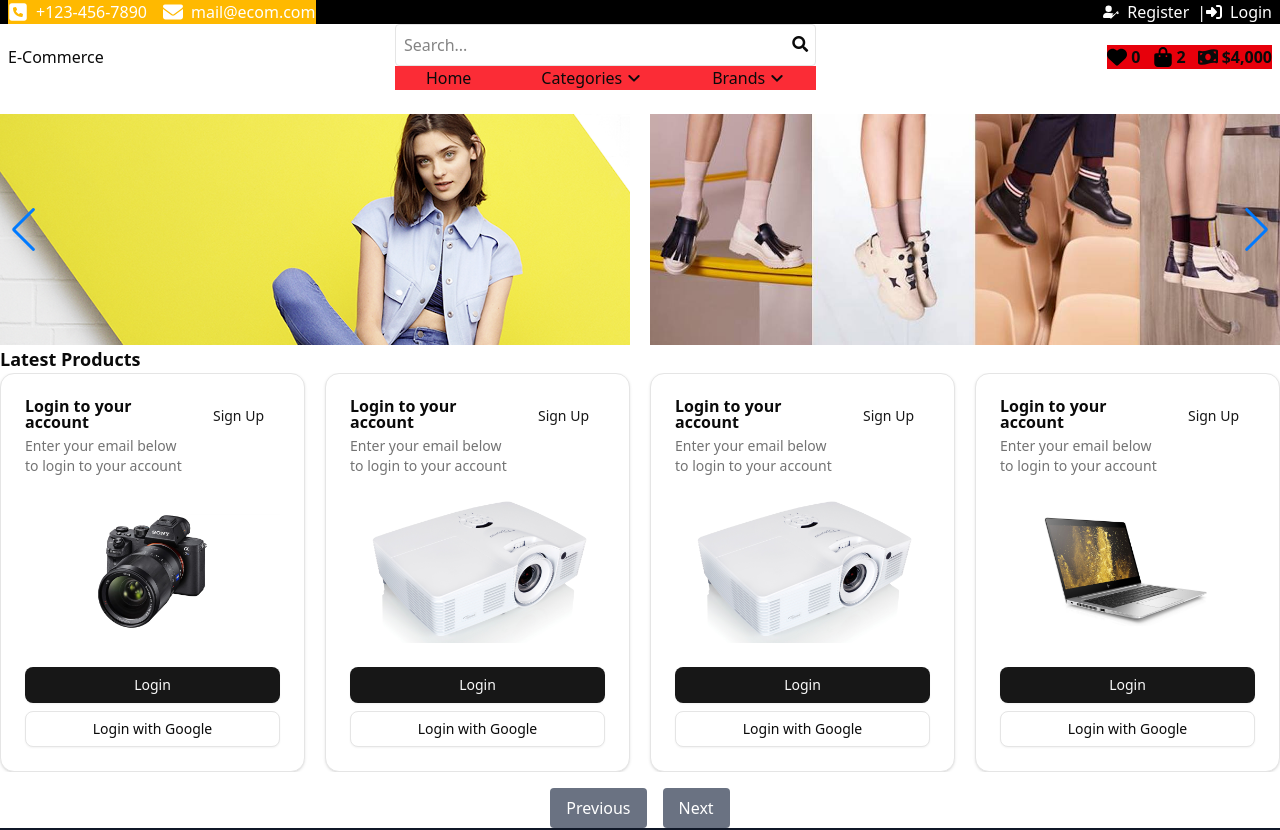
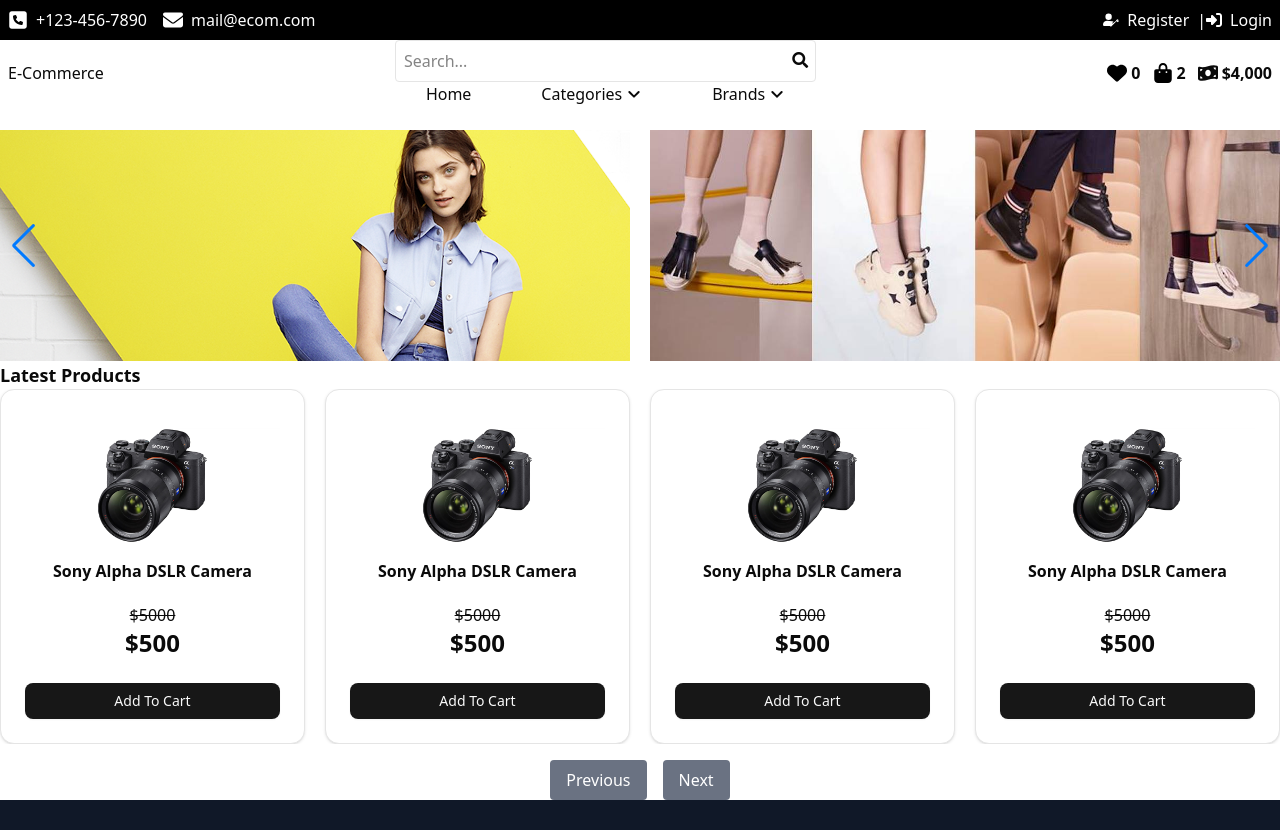
Before and after one commit to PrashrayaPanta/ecommreceshadcnui, a React (Vite) app: page / in a window 1280 px wide. Shown: the top 830 px of the page. Built offline with nearby package versions, Linux system fonts and the light colour scheme.

Commit message:
Added The cart Section

```diff
--- a/src/components/ui/swiper1.jsx
+++ b/src/components/ui/swiper1.jsx
@@ -18,7 +18,6 @@
   CardTitle,
 } from "@/components/ui/card";
 
-
 function SwiperComponentForLatestProducts() {
   const swiperRef = useRef(null);
 
@@ -38,23 +37,28 @@
     <div>
       <Swiper
         spaceBetween={20} // Adjust spacing between slides
-        slidesPerView={4} // Show two slides at a time
         loop={true} // Enable looping of slides
         onSwiper={(swiper) => (swiperRef.current = swiper)} // Store swiper instance in ref
         modules={[Navigation]} // Include Navigation module
+        breakpoints={{
+          // Define breakpoints for responsiveness
+          640: {
+            slidesPerView: 1, // 1 slide for screens >= 640px
+          },
+          768: {
+            slidesPerView: 2, // 2 slides for screens >= 768px
+          },
+          1024: {
+            slidesPerView: 3, // 3 slides for screens >= 1024px
+          },
+          1280: {
+            slidesPerView: 4, // 4 slides for screens >= 1280px
+          },
+        }}
       >
         <SwiperSlide>
           <Card className="w-full max-w-sm">
             <CardHeader>
-              <CardTitle>Login to your account</CardTitle>
-              <CardDescription>
-                Enter your email below to login to your account
-              </CardDescription>
-              <CardAction>
-                <Button variant="link">Sign Up</Button>
-              </CardAction>
-            </CardHeader>
-            <CardContent>
               <Link to="">
                 <img
                   src="../../../image-1.jpg"
@@ -62,13 +66,18 @@
                   className="w-full h-auto"
                 />
               </Link>
+
+              <CardTitle className="text-center">
+                Sony Alpha DSLR Camera
+              </CardTitle>
+            </CardHeader>
+            <CardContent className="text-center">
+              <h1 className="line-through font-extralight">$5000</h1>
+              <h1 className="font-bold text-2xl">$500</h1>
             </CardContent>
             <CardFooter className="flex-col gap-2">
               <Button type="submit" className="w-full">
-                Login
-              </Button>
-              <Button variant="outline" className="w-full">
-                Login with Google
+                Add To Cart
               </Button>
             </CardFooter>
           </Card>
@@ -77,29 +86,25 @@
         <SwiperSlide>
           <Card className="w-full max-w-sm">
             <CardHeader>
-              <CardTitle>Login to your account</CardTitle>
-              <CardDescription>
-                Enter your email below to login to your account
-              </CardDescription>
-              <CardAction>
-                <Button variant="link">Sign Up</Button>
-              </CardAction>
-            </CardHeader>
-            <CardContent>
               <Link to="">
                 <img
-                  src="../../../image-2.jpg"
+                  src="../../../image-1.jpg"
                   alt="Slide 1"
                   className="w-full h-auto"
                 />
               </Link>
+
+              <CardTitle className="text-center">
+                Sony Alpha DSLR Camera
+              </CardTitle>
+            </CardHeader>
+            <CardContent className="text-center">
+              <h1 className="line-through font-extralight">$5000</h1>
+              <h1 className="font-bold text-2xl">$500</h1>
             </CardContent>
             <CardFooter className="flex-col gap-2">
               <Button type="submit" className="w-full">
-                Login
-              </Button>
-              <Button variant="outline" className="w-full">
-                Login with Google
+                Add To Cart
               </Button>
             </CardFooter>
           </Card>
@@ -108,29 +113,25 @@
         <SwiperSlide>
           <Card className="w-full max-w-sm">
             <CardHeader>
-              <CardTitle>Login to your account</CardTitle>
-              <CardDescription>
-                Enter your email below to login to your account
-              </CardDescription>
-              <CardAction>
-                <Button variant="link">Sign Up</Button>
-              </CardAction>
-            </CardHeader>
-            <CardContent>
               <Link to="">
                 <img
-                  src="../../../image-2.jpg"
+                  src="../../../image-1.jpg"
                   alt="Slide 1"
                   className="w-full h-auto"
                 />
               </Link>
+
+              <CardTitle className="text-center">
+                Sony Alpha DSLR Camera
+              </CardTitle>
+            </CardHeader>
+            <CardContent className="text-center">
+              <h1 className="line-through font-extralight">$5000</h1>
+              <h1 className="font-bold text-2xl">$500</h1>
             </CardContent>
             <CardFooter className="flex-col gap-2">
               <Button type="submit" className="w-full">
-                Login
-              </Button>
-              <Button variant="outline" className="w-full">
-                Login with Google
+                Add To Cart
               </Button>
             </CardFooter>
           </Card>
@@ -139,65 +140,56 @@
         <SwiperSlide>
           <Card className="w-full max-w-sm">
             <CardHeader>
-              <CardTitle>Login to your account</CardTitle>
-              <CardDescription>
-                Enter your email below to login to your account
-              </CardDescription>
-              <CardAction>
-                <Button variant="link">Sign Up</Button>
-              </CardAction>
-            </CardHeader>
-            <CardContent>
               <Link to="">
                 <img
-                  src="../../../image-3.jpg"
+                  src="../../../image-1.jpg"
                   alt="Slide 1"
                   className="w-full h-auto"
                 />
               </Link>
+
+              <CardTitle className="text-center">
+                Sony Alpha DSLR Camera
+              </CardTitle>
+            </CardHeader>
+            <CardContent className="text-center">
+              <h1 className="line-through font-extralight">$5000</h1>
+              <h1 className="font-bold text-2xl">$500</h1>
             </CardContent>
             <CardFooter className="flex-col gap-2">
               <Button type="submit" className="w-full">
-                Login
-              </Button>
-              <Button variant="outline" className="w-full">
-                Login with Google
+                Add To Cart
               </Button>
             </CardFooter>
           </Card>
         </SwiperSlide>
 
-           <SwiperSlide>
+        <SwiperSlide>
           <Card className="w-full max-w-sm">
             <CardHeader>
-              <CardTitle>Login to your account</CardTitle>
-              <CardDescription>
-                Enter your email below to login to your account
-              </CardDescription>
-              <CardAction>
-                <Button variant="link">Sign Up</Button>
-              </CardAction>
-            </CardHeader>
-            <CardContent>
               <Link to="">
                 <img
-                  src="../../../image-3.jpg"
+                  src="../../../image-1.jpg"
                   alt="Slide 1"
                   className="w-full h-auto"
                 />
               </Link>
+
+              <CardTitle className="text-center">
+                Sony Alpha DSLR Camera
+              </CardTitle>
+            </CardHeader>
+            <CardContent className="text-center">
+              <h1 className="line-through font-extralight">$5000</h1>
+              <h1 className="font-bold text-2xl">$500</h1>
             </CardContent>
             <CardFooter className="flex-col gap-2">
               <Button type="submit" className="w-full">
-                Login
-              </Button>
-              <Button variant="outline" className="w-full">
-                Login with Google
+                Add To Cart
               </Button>
             </CardFooter>
           </Card>
         </SwiperSlide>
-
       </Swiper>
 
       {/* Previous and Next Buttons */}
--- a/src/pages/Cart.jsx
+++ b/src/pages/Cart.jsx
@@ -1,7 +1,4 @@
 import React, { useState } from "react";
-
-
-
 
 import {
   Sheet,
@@ -14,7 +11,6 @@
 import { Link } from "react-router-dom";
 
 const Cart = () => {
-
   const [open, setOpened] = useState(false);
 
   const [openBrandItem, setopenBrandItem] = useState(false);
@@ -69,10 +65,7 @@
           <nav>
             <ul class="sm:flex sm:gap-2">
               <li class="">
-                <Link
-                  to="/register"
-                  class="flex items-center justify-center"
-                >
+                <Link to="/register" class="flex items-center justify-center">
                   <svg
                     xmlns="http://www.w3.org/2000/svg"
                     class="w-4 h-4 me-2 fill-current"
@@ -121,7 +114,7 @@
               </form>
 
               <nav>
-                <ul class=" bg-red-500 justify-around gap-2 hidden md:flex">
+                <ul class="  justify-around gap-2 hidden md:flex">
                   <li>
                     <a href="">Home</a>
                   </li>
@@ -370,87 +363,126 @@
         </Sheet>
       </header>
 
-      <main class="flex-grow py-6">
-        <h2 class="text-center text-2xl font-bold mb-6">Shopping Cart</h2>
-        <div class="bg-white shadow rounded-lg p-6 overflow-auto">
-          <table class="w-full text-left border-collapse">
-            <thead>
-              <tr class="border-b">
-                <th class="py-2">Product</th>
-                <th class="py-2">Price</th>
-                <th class="py-2">Qty</th>
-                <th class="py-2">Amount</th>
-                <th class="py-2"></th>
+
+                      {/* Cart Section */}
+    <div class="container mx-auto px-4 py-8">
+        <div class="max-w-4xl mx-auto bg-white rounded-xl shadow-sm overflow-hidden">
+            <div class="p-6">
+                <h1 class="text-3xl font-bold text-gray-800 mb-2">Your Shopping Cart</h1>
+                <p class="text-gray-600 mb-6">Review your items before checkout</p>
+
+                <div class="overflow-x-auto">
+                    <table class="cart-table w-full">
+                        <thead class="bg-gray-100">
+                            <tr>
+                                <th class="text-left py-3 px-4 font-semibold text-gray-700">Product</th>
+                                <th class="text-left py-3 px-4 font-semibold text-gray-700">Price</th>
+                                <th class="text-left py-3 px-4 font-semibold text-gray-700">Qty</th>
+                                <th class="text-left py-3 px-4 font-semibold text-gray-700">Amount</th>
+                                <th class="text-left py-3 px-4 font-semibold text-gray-700"></th>
                             </tr>
                         </thead>
-            <tbody>
-              <tr class="border-b">
-                <td class="py-4 flex flex-col sm:flex-row items-center">
-                  <img
-                    src="images/image-2.jpg"
-                    class="w-16 h-16 object-cover mb-2 sm:mb-0 sm:mr-4"
-                  />
-                  <span>Optoma 4K HDR Projector</span>
+                        <tbody class="divide-y divide-gray-200">
+                            <tr class="transition-colors duration-150">
+                                <td class="py-4 px-4">
+                                    <div class="flex items-center">
+                                        <img src="https://images.unsplash.com/photo-1626808642875-0aa545482dfb?ixlib=rb-4.0.3&ixid=M3wxMjA3fDB8MHxwaG90by1wYWdlfHx8fGVufDB8fHx8fA%3D%3D&auto=format&fit=crop&w=300&q=80"
+                                             class="w-16 h-16 object-contain rounded-lg border mr-4"/>
+                                        <span class="font-medium text-gray-800">Optoma 4K HDR Projector</span>
+                                    </div>
                                 </td>
-                <td class="py-4">$1,500</td>
-                <td class="py-4">
-                  <input
-                    type="number"
-                    min="1"
-                    value="1"
-                    class="border border-gray-300 rounded px-2 py-1 w-16"
-                  />
+                                <td class="py-4 px-4 font-medium text-gray-800">$1,500</td>
+                                <td class="py-4 px-4">
+                                    <input type="number" min="1" value="1"
+                                           class="w-20 border border-gray-300 rounded-lg py-2 px-3 text-center focus:ring-primary focus:border-primary"/>
                                 </td>
-                <td class="py-4">$1,500</td>
-                <td class="py-4">
-                  <button class="text-red-500">
-                    <i class="fas fa-times"></i>
+                                <td class="py-4 px-4 font-medium text-gray-800">$1,500</td>
+                                <td class="py-4 px-4">
+                                    <button class="text-danger hover:text-red-700 transition-colors">
+                                        <i class="fas fa-times text-xl"></i>
                                     </button>
                                 </td>
                             </tr>
-              <tr class="border-b">
-                <td class="py-4 flex flex-col sm:flex-row items-center">
-                  <img
-                    src="images/image-3.jpg"
-                    class="w-16 h-16 object-cover mb-2 sm:mb-0 sm:mr-4"
-                  />
-                  <span>HP Envy Specter 360</span>
+                            <tr class="transition-colors duration-150">
+                                <td class="py-4 px-4">
+                                    <div class="flex items-center">
+                                        <img src="https://images.unsplash.com/photo-1584438784894-089d6a62b8fa?ixlib=rb-4.0.3&ixid=M3wxMjA3fDB8MHxwaG90by1wYWdlfHx8fGVufDB8fHx8fA%3D%3D&auto=format&fit=crop&w=300&q=80"
+                                             class="w-16 h-16 object-contain rounded-lg border mr-4"/>
+                                        <span class="font-medium text-gray-800">HP Envy Specter 360</span>
+                                    </div>
                                 </td>
-                <td class="py-4">$2,500</td>
-                <td class="py-4">
-                  <input
-                    type="number"
-                    min="1"
-                    value="1"
-                    class="border border-gray-300 rounded px-2 py-1 w-16"
-                  />
+                                <td class="py-4 px-4 font-medium text-gray-800">$2,500</td>
+                                <td class="py-4 px-4">
+                                    <input type="number" min="1" value="1"
+                                           class="w-20 border border-gray-300 rounded-lg py-2 px-3 text-center focus:ring-primary focus:border-primary"/>
                                 </td>
-                <td class="py-4">$2,500</td>
-                <td class="py-4">
-                  <button class="text-red-500">
-                    <i class="fas fa-times"></i>
+                                <td class="py-4 px-4 font-medium text-gray-800">$2,500</td>
+                                <td class="py-4 px-4">
+                                    <button class="text-danger hover:text-red-700 transition-colors">
+                                        <i class="fas fa-times text-xl"></i>
                                     </button>
                                 </td>
                             </tr>
                         </tbody>
-            <tfoot>
+                        <tfoot class="bg-gray-50">
                             <tr>
-                <th colspan="3" class="text-right py-4">
-                  Total
-                </th>
-                <th class="py-4">$4,000</th>
-                <th></th>
+                                <th colspan="3" class="text-right py-4 px-4 font-semibold text-gray-700">Total</th>
+                                <th class="py-4 px-4 font-semibold text-gray-800">$4,000</th>
+                                <th class="py-4 px-4"></th>
                             </tr>
                         </tfoot>
                     </table>
-          <div class="text-right mt-4">
-            <button class="bg-gray-300 px-4 py-2 rounded mr-3">Update</button>
-            <a href="#" class="bg-green-500 text-white px-4 py-2 rounded">
-              Checkout
-            </a>
+                </div>
+
+                <div class="mt-6 flex flex-col sm:flex-row justify-end gap-3">
+                    <button class="px-5 py-2.5 border hover:bg-red-600   rounded-lg  font-medium">
+                        <i class="fas fa-sync-alt mr-2"></i> Update Cart
+                    </button>
+                    <button class="px-5 py-2.5   hover:bg-red-500  rounded-lg  flex items-center">
+                        <i class="fas fa-shopping-cart mr-2"></i> Proceed to Checkout
+                    </button>
                 </div>
             </div>
-      </main>
+        </div>
+
+        <div class="max-w-4xl mx-auto mt-8 grid grid-cols-1 md:grid-cols-3 gap-6">
+            <div class="bg-white p-5 rounded-xl shadow-sm">
+                <div class="flex items-start">
+                    <div class="bg-blue-100 p-3 rounded-lg mr-4">
+                        <i class="fas fa-shipping-fast text-primary text-xl"></i>
+                    </div>
+                    <div>
+                        <h3 class="font-bold text-gray-800 mb-1">Free Shipping</h3>
+                        <p class="text-gray-600 text-sm">On orders over $100</p>
+                    </div>
+                </div>
+            </div>
+
+            <div class="bg-white p-5 rounded-xl shadow-sm">
+                <div class="flex items-start">
+                    <div class="bg-green-100 p-3 rounded-lg mr-4">
+                        <i class="fas fa-undo text-success text-xl"></i>
+                    </div>
+                    <div>
+                        <h3 class="font-bold text-gray-800 mb-1">Easy Returns</h3>
+                        <p class="text-gray-600 text-sm">30-day satisfaction guarantee</p>
+                    </div>
+                </div>
+            </div>
+
+            <div class="bg-white p-5 rounded-xl shadow-sm">
+                <div class="flex items-start">
+                    <div class="bg-purple-100 p-3 rounded-lg mr-4">
+                        <i class="fas fa-shield-alt text-purple-600 text-xl"></i>
+                    </div>
+                    <div>
+                        <h3 class="font-bold text-gray-800 mb-1">Secure Checkout</h3>
+                        <p class="text-gray-600 text-sm">SSL encrypted payment</p>
+                    </div>
+                </div>
+            </div>
+        </div>
+    </div>
 
       <footer class="bg-gray-900 text-white pt-12 pb-6">
         <div class="container mx-auto px-4">
--- a/src/pages/Home.jsx
+++ b/src/pages/Home.jsx
@@ -48,9 +48,9 @@
     <div>
       <header>
         {/* <!-- Top Nav Bar --> */}
-        <div class="sm:flex sm:justify-between sm:items-center sm:px-2 text-white bg-black">
+        <div class="sm:flex sm:justify-between sm:items-center sm:px-2 text-white bg-black p-2">
           <nav>
-            <ul class="sm:flex gap-4 bg-amber-400">
+            <ul class="sm:flex gap-4">
               <li class="">
                 <a
                   href="tel:+123-456-7890"
@@ -114,6 +114,10 @@
           </nav>
         </div>
 
+
+
+        {/* Lower Than top nav bar */}
+
         <div class="md:flex  md:items-center md:justify-between px-2">
           <Link to="/" class=" block text-center">
             E-Commerce
@@ -135,7 +139,7 @@
               </form>
 
               <nav>
-                <ul class=" bg-red-500 justify-around gap-2 hidden md:flex">
+                <ul class="justify-around gap-2 hidden md:flex">
                   <li>
                     <Link to="">Home</Link>
                   </li>
@@ -212,7 +216,7 @@
             </div>
           </div>
 
-          <div class="bg-red-600 flex gap-3 justify-center">
+          <div class="flex gap-3 justify-center">
             <a href="#" class="flex items-center gap-1 hover:fill-pink-400">
               <svg
                 xmlns="http://www.w3.org/2000/svg"
--- a/src/pages/Login.jsx
+++ b/src/pages/Login.jsx
@@ -134,7 +134,7 @@
               </form>
 
               <nav>
-                <ul class=" bg-red-500 justify-around gap-2 hidden md:flex">
+                <ul class="  justify-around gap-2 hidden md:flex">
                   <li>
                     <a href="">Home</a>
                   </li>
@@ -211,7 +211,7 @@
             </div>
           </div>
 
-          <div class="bg-red-600 flex gap-3 justify-center">
+          <div class="flex gap-3 justify-center">
             <a href="#" class="flex items-center gap-1 hover:fill-pink-400">
               <svg
                 xmlns="http://www.w3.org/2000/svg"
@@ -279,7 +279,7 @@
                       <Link to="/">Home</Link>
                     </li>
 
-                    <li class="group relative bg-pink-500 ">
+                    <li class="group relative">
                       <a
                         href="#"
                         class="flex items-center"
```
Also changed, not shown: 1 other file (tests, documents, lock files or other folders). Lines whose indentation alone changed are shown as unchanged.
